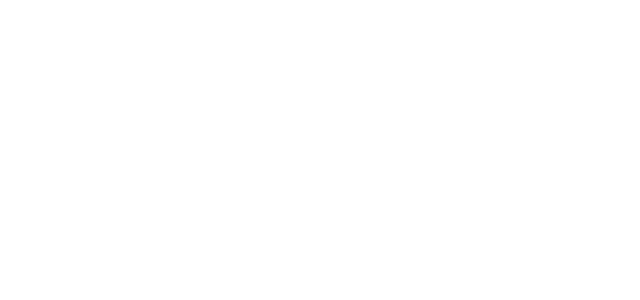
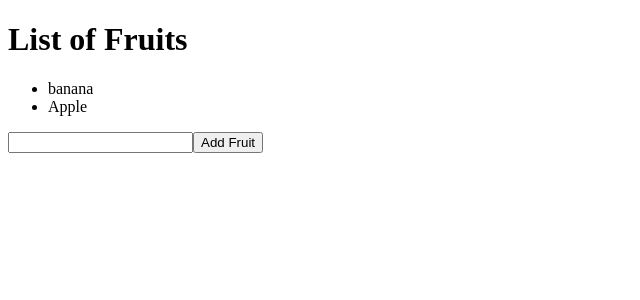
Before and after one commit to AmiyoKm/my-react-app, a React (Vite) app in the folder my-react-app/: page / in a window 1280 px wide. Shown: the top 300 px of the page, without its empty margins (0-640 px from the left). Built offline with nearby package versions, Linux system fonts and the light colour scheme.

Commit message:
arrays in use state

```diff
--- a/my-react-app/src/App.jsx
+++ b/my-react-app/src/App.jsx
@@ -1,9 +1,9 @@
 
-
+import MyComponent from './MyComponent.jsx';
 function App() {
   return (
     <>
-
+      <MyComponent />
     </>
   );
 }
--- /dev/null
+++ b/my-react-app/src/MyComponent.jsx
@@ -0,0 +1,25 @@
+import React ,{useState}from "react";
+function MyComponent(){
+
+    const [fruits , setFruits]=useState(["banana","Apple"]);
+
+    function handleFruitAdd(){
+     const added = document.getElementById("getInput").value;
+        document.getElementById("getInput").value="";
+        setFruits(f=>[...f, added]);
+    }
+    function handleFruitRemove(index){
+            setFruits(fruits.filter((element,i)=>i !==index));
+    }
+
+    return <div>
+        <h1>List of Fruits</h1>
+        <ul>
+            {fruits.map( (fruit,index)=>
+            <li key={index} onClick={()=>handleFruitRemove(index)}>{fruit}</li>)}
+        </ul>
+        <input type="text" id="getInput"></input>
+        <button onClick={handleFruitAdd}>Add Fruit</button>
+    </div>
+}
+export default MyComponent;
```
